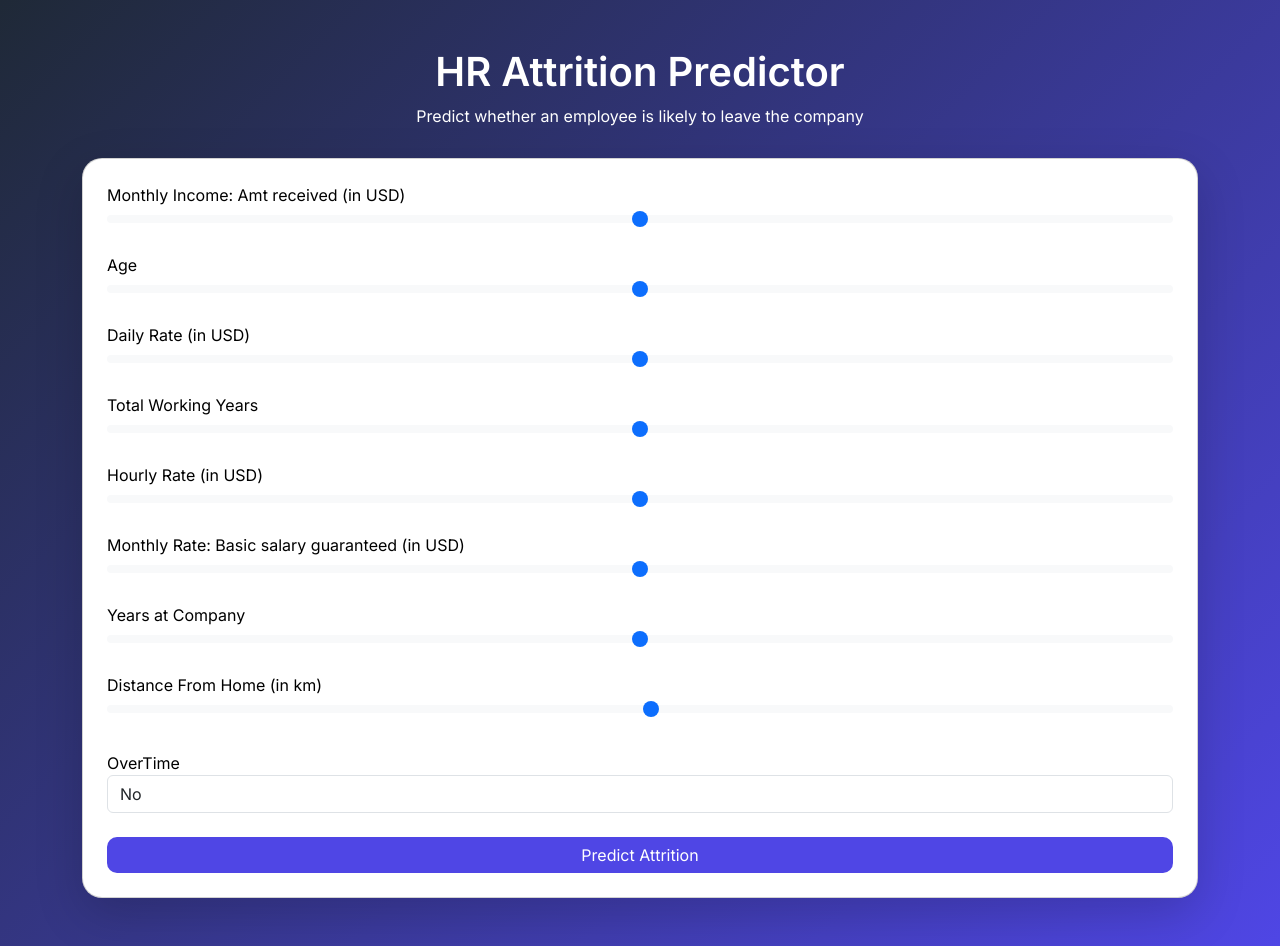
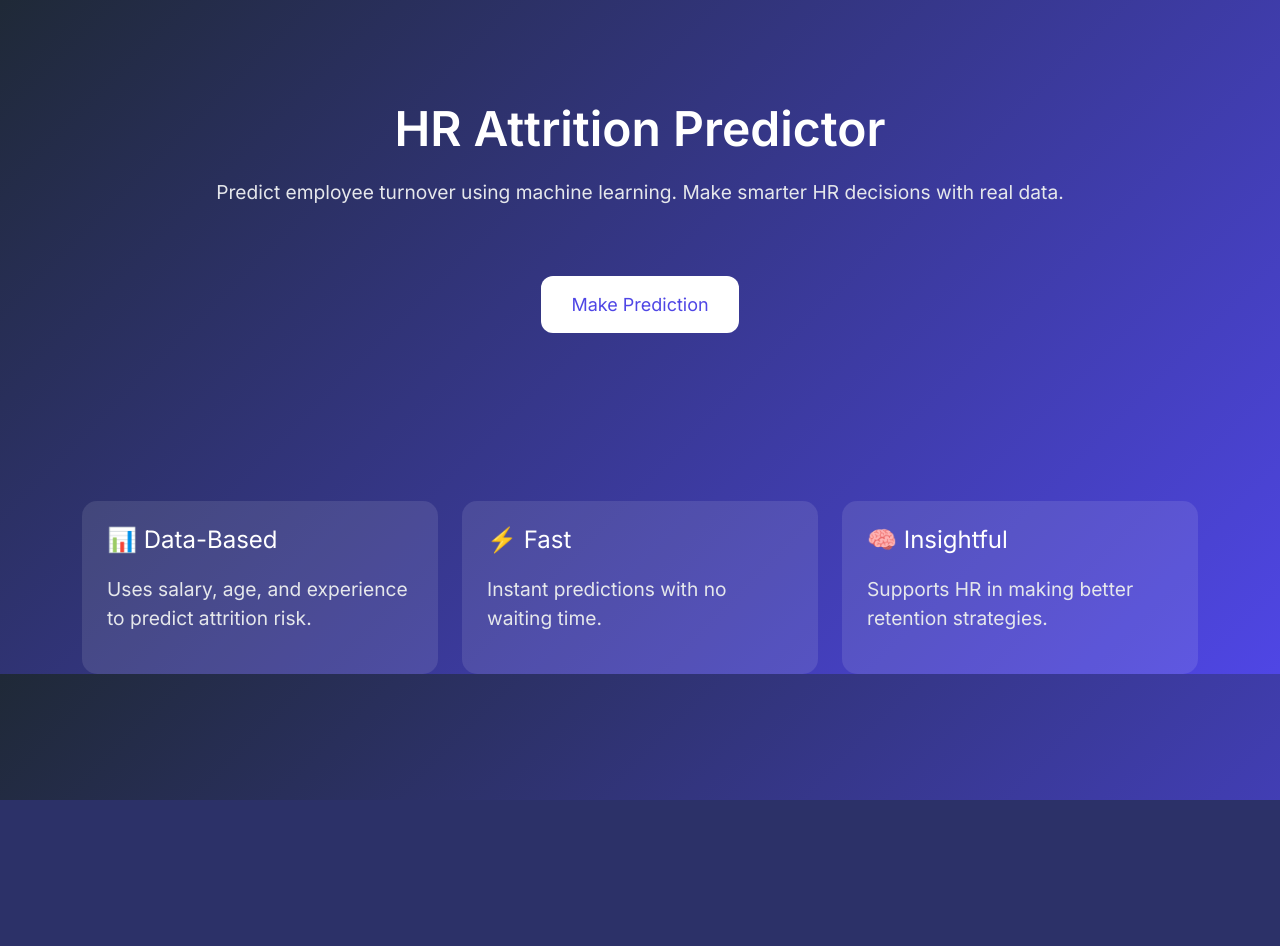
Before and after one commit to cathcath-ryn/HR-Attrition-Prediction-App, a Flask app: page / in a window 1280 px wide. After the commit the page ends 800 px from the top, so only its background shows below. Run offline with Flask 3, Linux system fonts and the light colour scheme; parts of the project's set-up code (start-up, migrations or seed data) failed here and were passed over.

Commit message:
Update index.html

```diff
--- a/templates/index.html
+++ b/templates/index.html
@@ -7,131 +7,95 @@
     <!-- Bootstrap -->
     <link href="https://cdn.jsdelivr.net/npm/bootstrap@5.3.0/dist/css/bootstrap.min.css" rel="stylesheet">
 
-    <!-- Google Font -->
+    <!-- Font -->
     <link href="https://fonts.googleapis.com/css2?family=Inter:wght@300;400;600&display=swap" rel="stylesheet">
 
     <style>
         body {
             font-family: 'Inter', sans-serif;
             background: linear-gradient(135deg, #1f2937, #4f46e5);
-            color: #fff;
+            color: white;
+            text-align: center;
         }
 
-        .card {
-            border-radius: 20px;
-            background: #ffffff;
-            color: #000;
+        .hero {
+            padding: 100px 20px;
         }
 
-        .header {
-            text-align: center;
-            margin-bottom: 30px;
-        }
-
-        .header h1 {
+        h1 {
+            font-size: 3rem;
             font-weight: 600;
         }
 
-        .slider-value {
-            font-weight: bold;
-            float: right;
+        p {
+            font-size: 1.2rem;
+            color: #e5e7eb;
+            margin-top: 20px;
         }
 
-        .btn-primary {
-            background: #4f46e5;
-            border: none;
-            border-radius: 10px;
+        .btn-main {
+            margin-top: 30px;
+            padding: 15px 30px;
+            background: white;
+            color: #4f46e5;
+            border-radius: 12px;
+            font-size: 18px;
+            text-decoration: none;
+            display: inline-block;
         }
 
-        .btn-primary:hover {
-            background: #4338ca;
+        .btn-main:hover {
+            background: #e0e7ff;
         }
 
-        .result-box {
-            border-radius: 12px;
-            padding: 15px;
-            font-weight: 500;
+        .feature-box {
+            background: rgba(255,255,255,0.1);
+            padding: 25px;
+            border-radius: 15px;
+            margin-top: 20px;
         }
     </style>
 </head>
 
 <body>
 
-<div class="container py-5">
+<div class="container">
 
-    <!-- HEADER -->
-    <div class="header">
+    <div class="hero">
         <h1>HR Attrition Predictor</h1>
-        <p>Predict whether an employee is likely to leave the company</p>
+
+        <p>
+            Predict employee turnover using machine learning.
+            Make smarter HR decisions with real data.
+        </p>
+
+        <br>
+
+        <!-- BUTTON -->
+        <a href="/predict" class="btn-main">Make Prediction</a>
     </div>
 
-    <!-- CARD -->
-    <div class="card shadow-lg p-4">
-
-        <form action="/predict" method="post">
-
-            <!-- Monthly Income -->
-            <label>Monthly Income: Amt received (in USD) <span class="slider-value" id="income_val"></span></label>
-            <input type="range" name="MonthlyIncome" min="1000" max="20000" step="100"
-                   class="form-range" oninput="income_val.innerText=this.value">
-
-            <!-- Age -->
-            <label class="mt-3">Age <span class="slider-value" id="age_val"></span></label>
-            <input type="range" name="Age" min="18" max="60"
-                   class="form-range" oninput="age_val.innerText=this.value">
-
-            <!-- Daily Rate -->
-            <label class="mt-3">Daily Rate (in USD) <span class="slider-value" id="daily_val"></span></label>
-            <input type="range" name="DailyRate" min="100" max="1500"
-                   class="form-range" oninput="daily_val.innerText=this.value">
-
-            <!-- Total Working Years -->
-            <label class="mt-3">Total Working Years <span class="slider-value" id="years_val"></span></label>
-            <input type="range" name="TotalWorkingYears" min="0" max="40"
-                   class="form-range" oninput="years_val.innerText=this.value">
-
-            <!-- Hourly Rate -->
-            <label class="mt-3">Hourly Rate (in USD) <span class="slider-value" id="hourly_val"></span></label>
-            <input type="range" name="HourlyRate" min="10" max="200"
-                   class="form-range" oninput="hourly_val.innerText=this.value">
-
-            <!-- Monthly Rate -->
-            <label class="mt-3">Monthly Rate: Basic salary guaranteed (in USD) <span class="slider-value" id="monthly_val"></span></label>
-            <input type="range" name="MonthlyRate" min="2000" max="30000"
-                   class="form-range" oninput="monthly_val.innerText=this.value">
-
-            <!-- Years at Company -->
-            <label class="mt-3">Years at Company <span class="slider-value" id="company_val"></span></label>
-            <input type="range" name="YearsAtCompany" min="0" max="40"
-                   class="form-range" oninput="company_val.innerText=this.value">
-
-            <!-- Distance -->
-            <label class="mt-3">Distance From Home (in km) <span class="slider-value" id="distance_val"></span></label>
-            <input type="range" name="DistanceFromHome" min="1" max="50"
-                   class="form-range" oninput="distance_val.innerText=this.value">
-
-            <!-- Overtime -->
-            <div class="mt-4">
-                <label>OverTime</label>
-                <select name="OverTime" class="form-control">
-                    <option value="0">No</option>
-                    <option value="1">Yes</option>
-                </select>
-            </div>
-
-            <button type="submit" class="btn btn-primary w-100 mt-4">
-                Predict Attrition
-            </button>
-        </form>
-
-        {% if prediction_text %}
-        <div class="mt-4 text-center">
-            <div class="result-box bg-light">
-                {{ prediction_text }}
+    <div class="row text-start mt-5">
+        <div class="col-md-4">
+            <div class="feature-box">
+                <h4>📊 Data-Based</h4>
+                <p>Uses salary, age, and experience to predict attrition risk.</p>
             </div>
         </div>
-        {% endif %}
 
+        <div class="col-md-4">
+            <div class="feature-box">
+                <h4>⚡ Fast</h4>
+                <p>Instant predictions with no waiting time.</p>
+            </div>
+        </div>
+
+        <div class="col-md-4">
+            <div class="feature-box">
+                <h4>🧠 Insightful</h4>
+                <p>Supports HR in making better retention strategies.</p>
+            </div>
+        </div>
     </div>
 
 </div>
```
